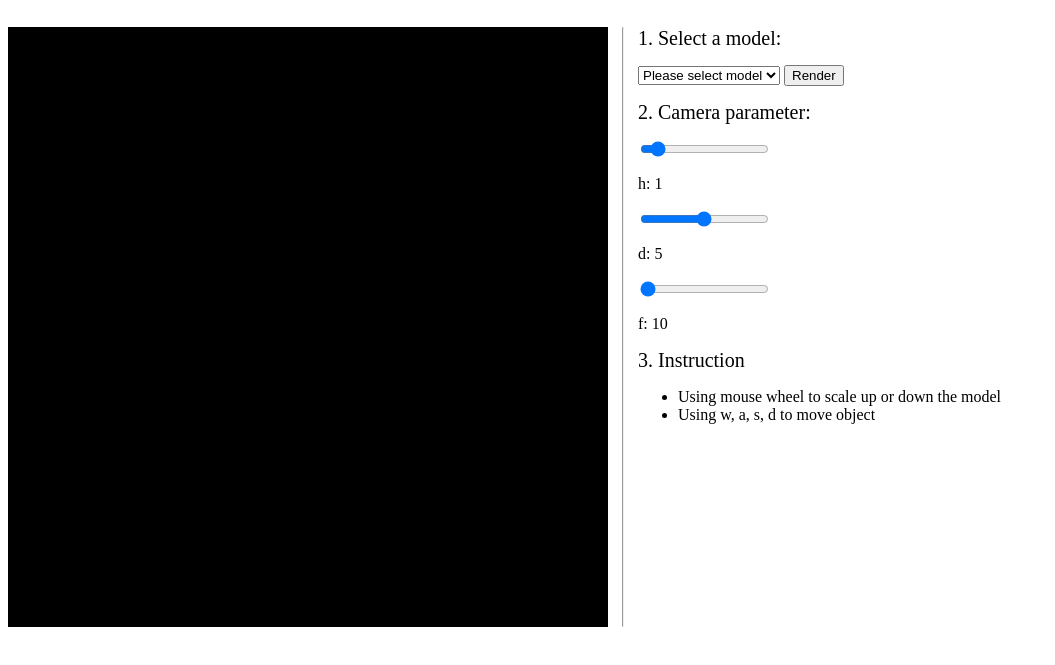
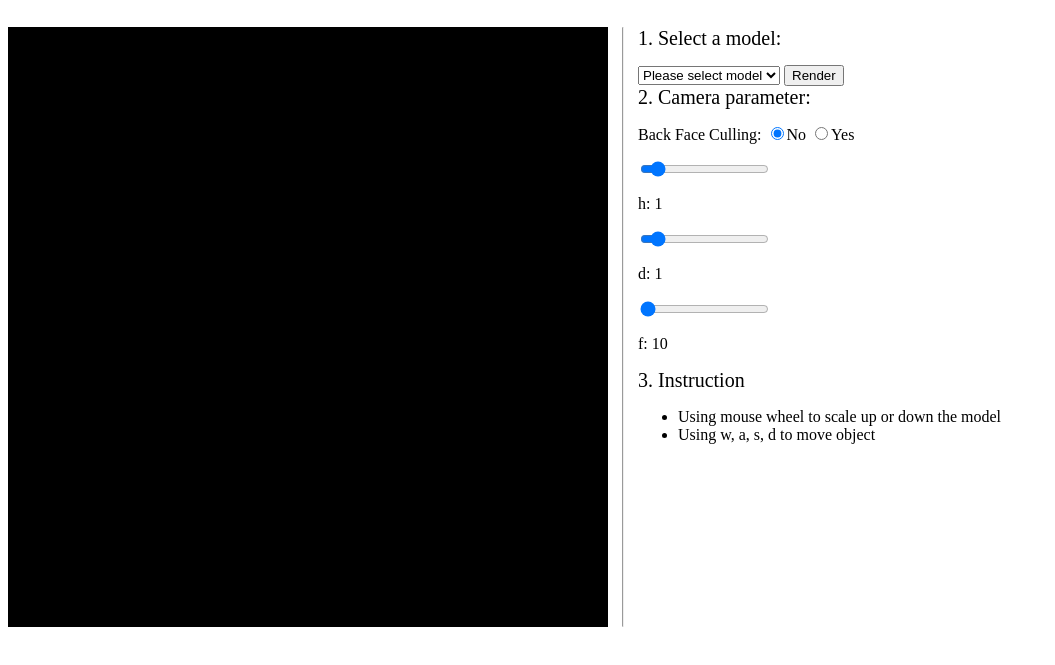
Before and after one commit to GXwar/Graphics-II, a plain HTML site: page Lab1/index.html in a window 1280 px wide. Shown: the part 45-710 px from the top of the page, without its empty margins (0-1055 px from the left). Drawn offline with Linux system fonts and the light colour scheme.

Commit message:
Back Face culling

```diff
--- a/Lab1/index.html
+++ b/Lab1/index.html
@@ -13,7 +13,17 @@
         <option disabled selected value>Please select model</option>
       </select>
       <button class="render">Render</button>
+      <div class="parameter">
         <p class="title">2. Camera parameter:</p>
+        <div class="back-face-culling">
+          Back Face Culling:
+          <label>
+            <input type="radio" name="back" value=0 checked>No
+          </label>
+          <label>
+            <input type="radio" name="back" value=1>Yes
+          </label>
+        </div>
         <div class="slidecontainer">
           <input id="h" type="range" min="0.1" max="10" value="1" step="0.1" class="slider">
           <p>h: <span id="h_V"></span></p>
@@ -25,6 +35,7 @@
         <div class="slidecontainer">
           <input id="f" type="range" min="10" max="500" value="100" class="slider">
           <p>f: <span id="f_V"></span></p>
+        </div>
       </div>
       <div class="instruction">
         <p class="title">3. Instruction</p>
@@ -70,7 +81,15 @@
     camera.U = vectorUnit(vector3dCrossProduct(camera.N, camera.UP));
     camera.V = vector3dCrossProduct(camera.U, camera.N);
   };
+  cameraInit();
 
+  const backFaceDIV = document.querySelector('.back-face-culling');
+  backFaceDIV.addEventListener('click', function(e) {
+    if (e.target && e.target.nodeName.toUpperCase() == "INPUT") {
+      model.backFaceCulling = e.target.value === '1';
+      draw();
+    };
+  });
 
   /******************** Render Model ********************/
   const renderBtn = document.querySelector('.render');
@@ -102,6 +121,7 @@
       });
       factor = Math.floor(len / Math.max(xMax, yMax));
     }
+    console.log(factor);
     return calcPoints.map(point => [
       point[0] * factor / 3 + Math.max(xMax, yMax) * factor / 2,
       -point[1] * factor / 3 + Math.max(xMax, yMax) * factor / 2
@@ -112,10 +132,11 @@
   function draw() {
     let calcPoints = pureModel(model);
     backFaceCulling(calcPoints);
-    calcPoints = helper(pureModel(model), Math.min(width, height));
+    calcPoints = helper(calcPoints, Math.min(width, height));
     ctx.clearRect(0, 0, width, height);
     ctx.fillRect(0, 0, width, height);
-    model.backFaceCullingFaces.forEach((face, index) => {
+    let faces = model.backFaceCulling ? model.cullingFaces : model.faces;
+    faces.forEach((face, index) => {
       let n = face.length;
       ctx.beginPath();
       ctx.moveTo(calcPoints[face[0]][0], calcPoints[face[0]][1]);
--- a/Lab1/public/style/index.css
+++ b/Lab1/public/style/index.css
@@ -26,3 +26,7 @@
 .control-panel .title:first-of-type {
   margin-top: 0;
 }
+
+.back-face-culling {
+  margin-bottom: 15px;
+}
--- a/Lab1/src/configs/camera.js
+++ b/Lab1/src/configs/camera.js
@@ -1,7 +1,7 @@
 // Save the info of camera
 const camera = {
   h: 1,
-  d: 5,
+  d: 1,
   f: 10,
   C: [50, 50, 100],
   pRef: [0, 0, 0],
--- a/Lab1/src/configs/model.js
+++ b/Lab1/src/configs/model.js
@@ -1,38 +1,40 @@
 // Save the data of the model
+// let model = {
+//   name: '',
+//   pointsNum: 0,
+//   facesNum: 0,
+//   points: [],
+//   faces: [],
+//   backFaceCullingFaces: []
+// };
+
 let model = {
-  name: '',
-  pointsNum: 0,
-  facesNum: 0,
-  points: [],
-  faces: [],
-  backFaceCullingFaces: []
+  name: 'house',
+  backFaceCulling: false,
+  pointsNum: 10,
+  facesNum: 7,
+  points: [
+    [8.0, 16.0, 30.0],
+    [16.0, 10.0, 30.0],
+    [16.0, 0.0, 30.0],
+    [0.0, 0.0, 30.0],
+    [0.0, 10.0, 30.0],
+    [8.0, 16.0, 54.0],
+    [16.0, 10.0, 54.0],
+    [16.0, 0.0, 54.0],
+    [0.0, 0.0, 54.0],
+    [0.0, 10.0, 54.0]
+  ],
+  faces: [
+    [0, 4, 3, 2, 1],
+    [5, 6, 7, 8, 9],
+    [6, 1, 2, 7],
+    [9, 8, 3, 4],
+    [3, 8, 7, 2],
+    [5, 0, 1, 6],
+    [5, 9, 4, 0]
+  ],
+  cullingFaces: []
 };
 
-// let model = {
-//   name: 'house',
-//   pointsNum: 10,
-//   facesNum: 7,
-//   points: [
-//     [8.0, 16.0, 30.0],
-//     [16.0, 10.0, 30.0],
-//     [16.0, 0.0, 30.0],
-//     [0.0, 0.0, 30.0],
-//     [0.0, 10.0, 30.0],
-//     [8.0, 16.0, 54.0],
-//     [16.0, 10.0, 54.0],
-//     [16.0, 0.0, 54.0],
-//     [0.0, 0.0, 54.0],
-//     [0.0, 10.0, 54.0]
-//   ],
-//   faces: [
-//     [0, 4, 3, 2, 1],
-//     [5, 6, 7, 8, 9],
-//     [6, 1, 2, 7],
-//     [9, 8, 3, 4],
-//     [3, 8, 7, 2],
-//     [5, 0, 1, 6],
-//     [5, 9, 4, 0]
-//   ]
-// }
-
 export default model;
--- a/Lab1/src/operate/transform.js
+++ b/Lab1/src/operate/transform.js
@@ -46,7 +46,7 @@ export const perspectiveTrans = (model) => {
 };
 
 export const backFaceCulling = (points) => {
-  model.backFaceCullingFaces = model.faces.filter(x => vector3dCrossProduct(
+  model.cullingFaces = model.faces.filter(x => vector3dCrossProduct(
     vectorSubtract(points[x[1]], points[x[0]]),
     vectorSubtract(points[x[2]], points[x[1]])
   )[2] <= 0);
--- a/Lab1/src/utils/render.js
+++ b/Lab1/src/utils/render.js
@@ -3,12 +3,6 @@ import { parseFile } from './parse.js';
 
 import { vectorUnit, vectorSubtract, vector3dCrossProduct } from '../operate/vector.js';
 import camera from '../configs/camera.js';
-
-const cameraInit = () => {
-  camera.N = vectorUnit(vectorSubtract(camera.pRef, camera.C));
-  camera.U = vectorUnit(vector3dCrossProduct(camera.N, camera.UP));
-  camera.V = vector3dCrossProduct(camera.U, camera.N);
-};
 
 /**
  * Load and render selected model
@@ -19,7 +13,6 @@ export const render = (filePath, draw) => {
   readFile(filePath)
     .then(data => {
       parseFile(data);
-      cameraInit();
       draw();
     })
     .catch(() => {
```
Lines whose indentation alone changed are shown as unchanged.
